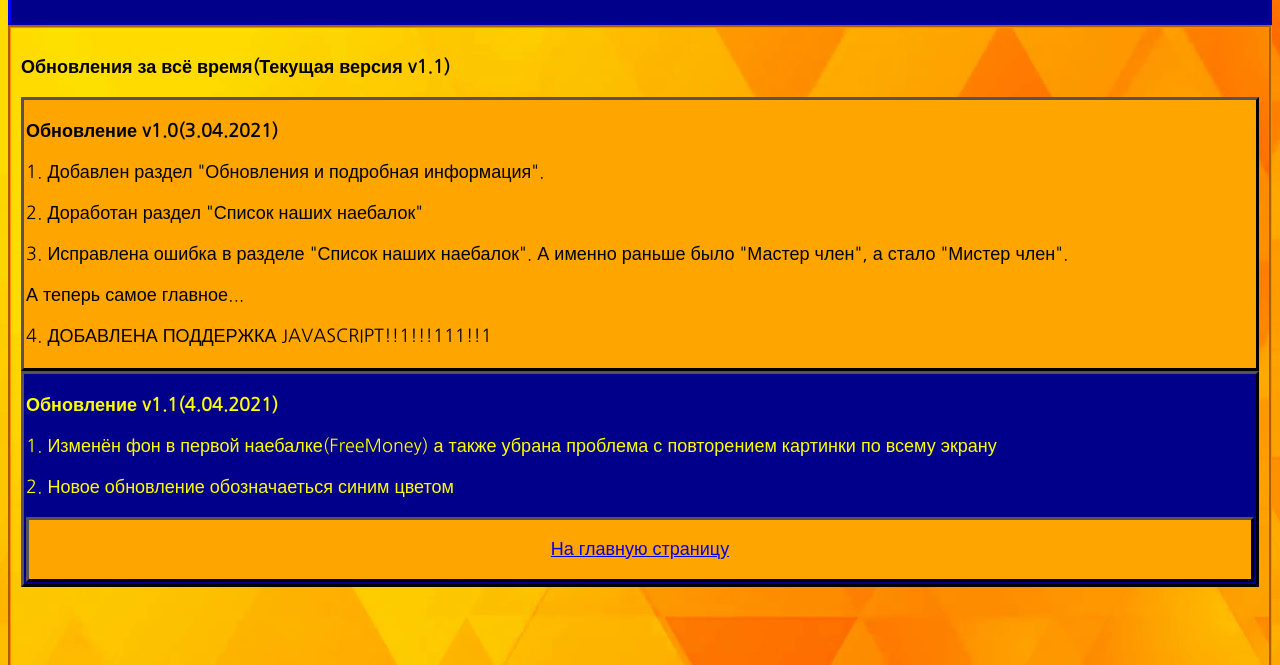
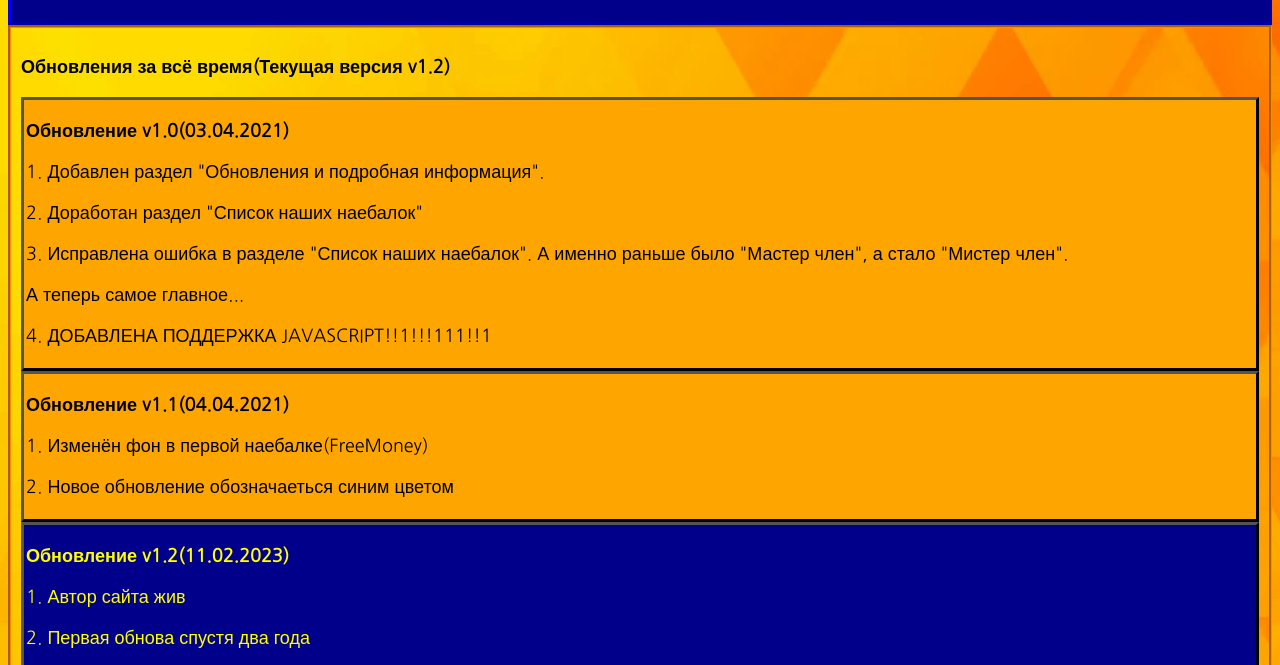
Before and after one commit to Sliver4649/sliver4649.github.io, a plain HTML site: page updates.html in a window 1280 px wide. Shown: the part 132-797 px from the top of the page. Drawn offline with Linux system fonts and the light colour scheme.

Commit message:
Add files via upload

```diff
--- a/updates.html
+++ b/updates.html
@@ -1,6 +1,7 @@
 <!DOCTYPE html>
 <html>
     <head>
+        <meta charset="utf-8">
         <title>Обновления и подробная информация о них - NAEBALOVOCOMPANY.ua</title>
         <link rel="stylesheet" type="text/css" href="styles.css">
         <script src(script.js)></script>
@@ -13,19 +14,25 @@
             <h2>ОБНОВЛЕНИЯ И ПОДРОБНАЯ ИНФОРМАЦИЯ О НИХ</h2>
         </div>
         <div class="menu">
-            <p><strong>Обновления за всё время(Текущая версия v1.1)</strong></p>
+            <p><strong>Обновления за всё время(Текущая версия v1.2)</strong></p>
         <div class="backup">
-            <p><strong>Обновление v1.0(3.04.2021)</strong></p>
+            <p><strong>Обновление v1.0(03.04.2021)</strong></p>
             <p>1. Добавлен раздел "Обновления и подробная информация".</p>
             <p>2. Доработан раздел "Список наших наебалок"</p>
             <p>3. Исправлена ошибка в разделе "Список наших наебалок". А именно раньше было "Мастер член", а стало "Мистер член".</p>
             <p>А теперь самое главное...</p>
             <p>4. ДОБАВЛЕНА ПОДДЕРЖКА JAVASCRIPT!!1!!!111!!1</p>
         </div>
+        <div class="backup">
+            <p><strong>Обновление v1.1(04.04.2021)</strong></p>
+            <p>1. Изменён фон в первой наебалке(FreeMoney)</p>
+            <p>2. Новое обновление обозначаеться синим цветом</p>
+        </div>
         <div class="update">
-            <p><strong>Обновление v1.1(4.04.2021)</strong></p>
-            <p>1. Изменён фон в первой наебалке(FreeMoney) а также убрана проблема с повторением картинки по всему экрану</p>
-            <p>2. Новое обновление обозначаеться синим цветом</p>
+            <p><strong>Обновление v1.2(11.02.2023)</strong></p>
+            <p>1. Автор сайта жив</p>
+            <p>2. Первая обнова спустя два года</p>
+            <p>3. Я нихуя не добавил, кроме исправлений мааааленьких недочётов которые никто не замечал но мне они ЕБАЛИ ГЛАЗАЗАЗІДЧЛВЛЧЛВЛСРОВ</p>
         <div class="menu3">
             <p><a href="index.html">На главную страницу</a></p>
         </div>
```
Also changed, not shown: index.html (+4 -4 lines).
